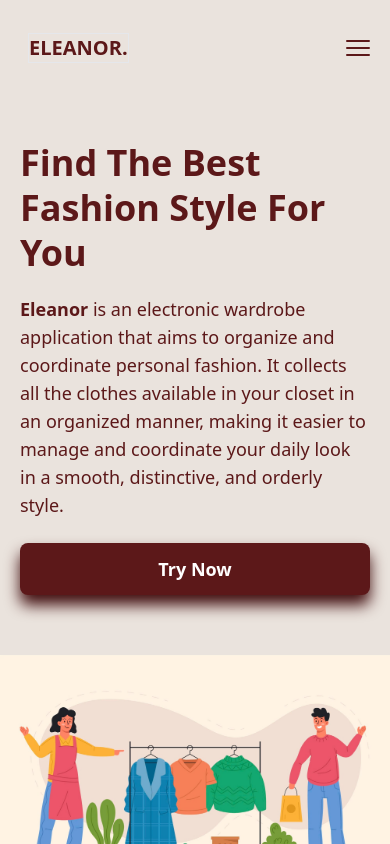
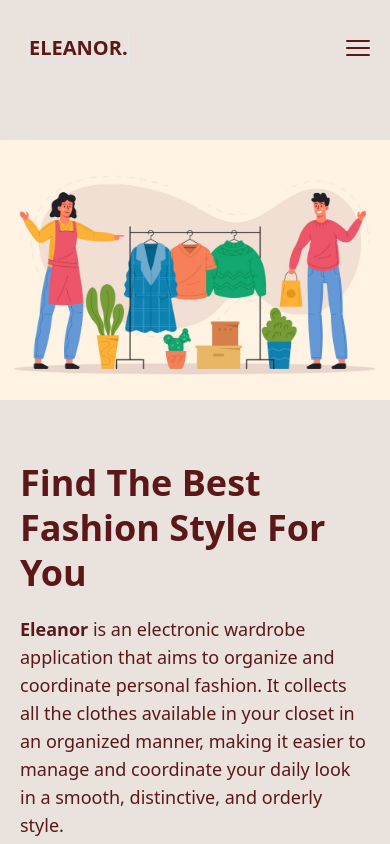
Before and after one commit to fares12358/eleanor-website, a Next.js app: page / in a window 390 px wide. Built offline with nearby package versions, Linux system fonts and the light colour scheme; a web font is replaced by a local one.

Commit message:
order main

```diff
--- a/src/app/Components/Form.jsx
+++ b/src/app/Components/Form.jsx
@@ -64,7 +64,7 @@ const Form = () => {
     return (
         <form action="" className='flex flex-col items-center justify-center gap-5'>
             <h2 className='text-3xl font-bold text-my_red md:mb-5'>Eleanor</h2>
-            <p className=''>
+            <p className='text-my_red font-medium'>
                 {mode === 'sign' ? '' : mode === 'get' ? 'Get your password' : mode === 'create' ? 'Create your account' : ''}
             </p>
             {
--- a/src/app/Components/Hero.jsx
+++ b/src/app/Components/Hero.jsx
@@ -4,25 +4,26 @@ import React from 'react'
 const Hero = () => {
   return (
     <div className="grid grid-cols-1 lg:grid-cols-2 gap-5 md:p-5 overflow-hidden text-my_red">
-      <div className="p-5 flex flex-col justify-center">
-        <h2 className="text-4xl md:text-5xl lg:text-6xl xl:text-7xl font-bold mt-10 md:mt-20 leading-tight" >
+      <div className="p-5 flex flex-col justify-center order-2 lg:order-1">
+        <h2 className="text-4xl md:text-5xl lg:text-6xl xl:text-7xl font-bold md:mt-20 leading-tight" >
           Find The Best Fashion Style For You
         </h2>
         <p className="text-lg md:text-xl font-normal mt-5 md:mt-10 w-full md:w-[80%] text-my_red ">
         <span className='font-bold'>Eleanor</span> is an electronic wardrobe application that aims to organize and coordinate personal fashion. It collects all the clothes available in your closet in an organized manner, making it easier to manage and coordinate your daily look in a smooth, distinctive, and orderly style.
         </p>
-        <button className="text-white bg-my_dark md:w-fit md:px-12 text-lg px-8 py-3 font-bold mt-6 md:mt-10 rounded-lg my_shadow">
+        <button className="text-white bg-my_dark md:w-fit md:px-12 text-lg px-8 py-3 font-bold mt-6 mb-10 lg:mb-0 md:mt-10 rounded-lg my_shadow">
           Try Now
         </button>
       </div>
-      <div className="flex items-center justify-center md:py-20 p-0 ">
-        <div className="relative w-full h-[300px] md:h-[500px]  ">
-          <Image src={'/images/freepik.jpeg'} fill alt="main" className="object-contain rounded-lg md:rounded-bl-[150px]" />
+      <div className="flex items-center justify-center md:py-20 p-0 mt-10 md:mt-0 order-1 lg:order-2">
+        <div className="relative w-full h-[300px] md:h-[500px]">
+          <Image src={'/images/freepik.jpeg'} fill alt="main" className="object-contain  md:rounded-bl-[150px]" />
         </div>
       </div>
     </div>
 
   )
+
 }
 
 export default Hero
```
